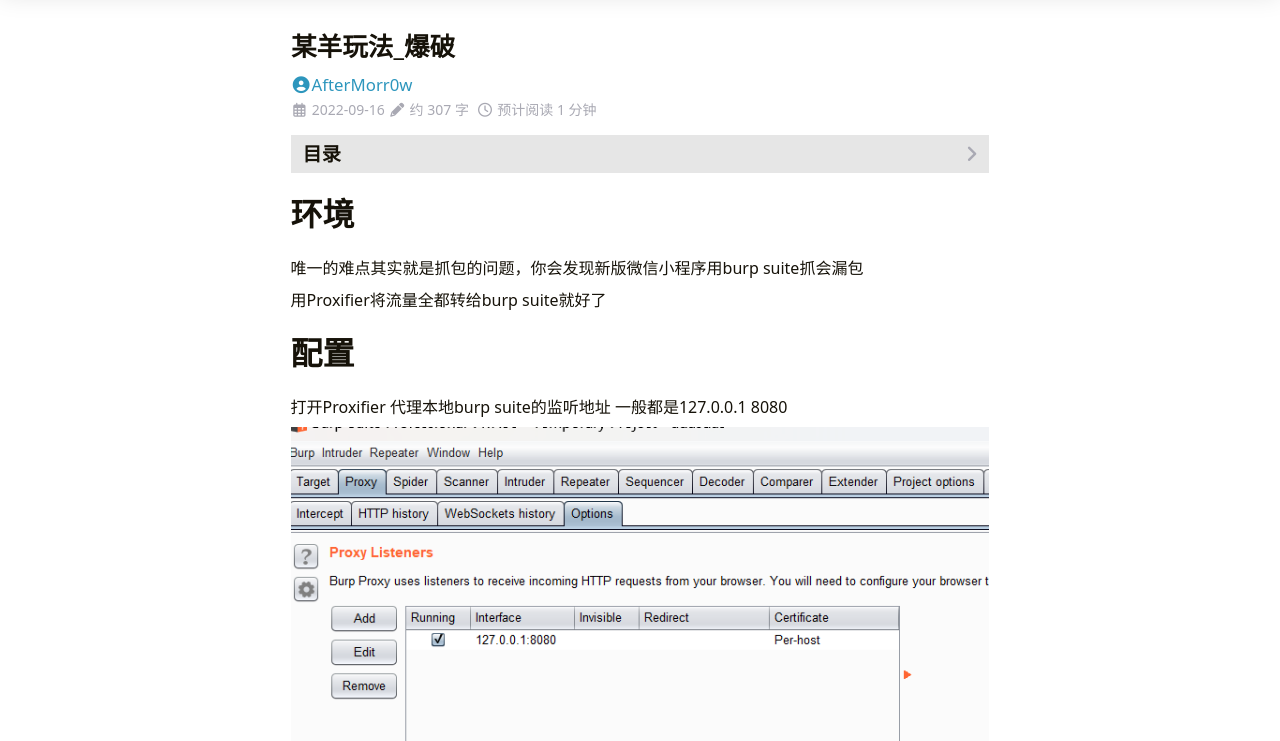
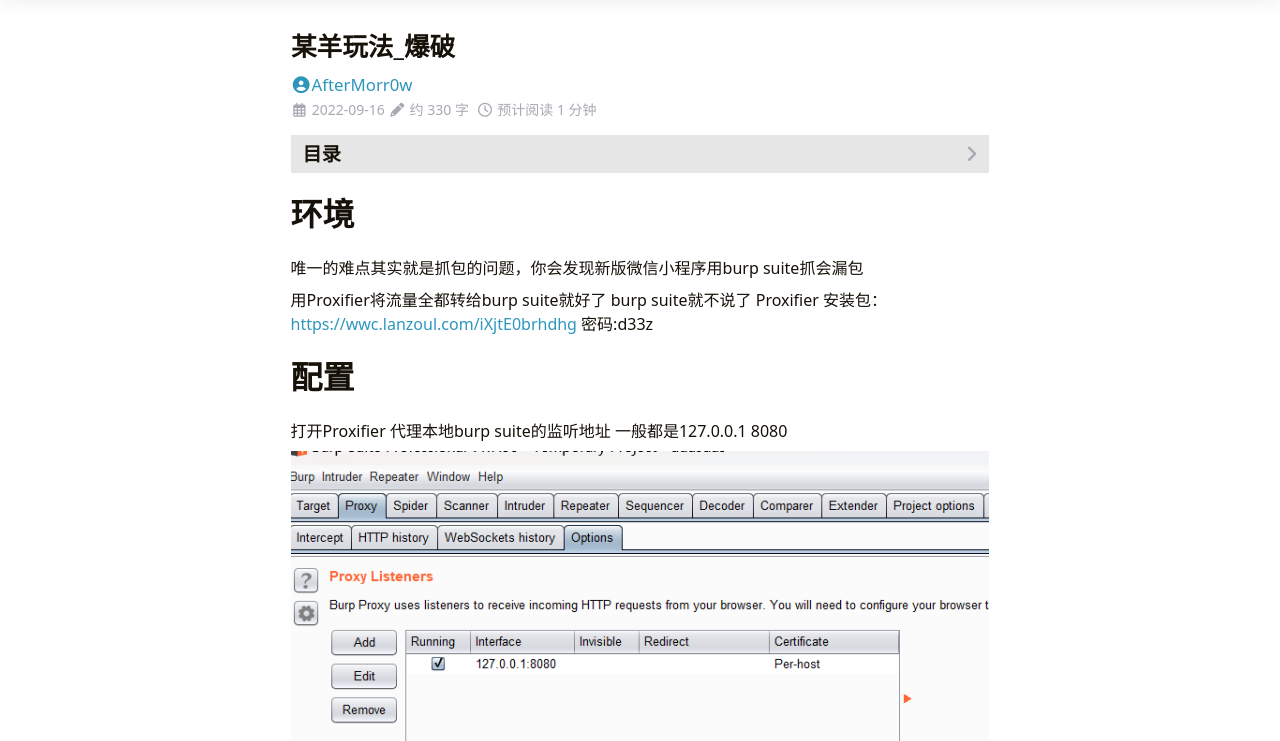
Before and after one commit to AfterMorr0w/AfterMorr0w.github.io, a plain HTML site: page posts/某羊玩法_爆破/index.html in a window 1280 px wide. Shown: the part 59-800 px from the top of the page. Drawn offline with nearby package versions, Linux system fonts and the light colour scheme; some packages are replaced by stand-ins of ours; no server answers.

Commit message:
yyyy/mm/dd-hh:mm

```diff
--- a/posts/某羊玩法_爆破/index.html
+++ b/posts/某羊玩法_爆破/index.html
@@ -28,7 +28,7 @@
         "mainEntityOfPage": {
             "@type": "WebPage",
             "@id": "https:\/\/aftermorr0w.github.io\/posts\/%E6%9F%90%E7%BE%8A%E7%8E%A9%E6%B3%95_%E7%88%86%E7%A0%B4\/"
-        },"genre": "posts","wordcount":  307 ,
+        },"genre": "posts","wordcount":  330 ,
         "url": "https:\/\/aftermorr0w.github.io\/posts\/%E6%9F%90%E7%BE%8A%E7%8E%A9%E6%B3%95_%E7%88%86%E7%A0%B4\/","datePublished": "2022-09-16T08:33:53+08:00","dateModified": "2022-09-16T08:33:53+08:00","publisher": {
             "@type": "Organization",
             "name": ""},"author": {
@@ -70,7 +70,7 @@
             <div class="toc-content" id="toc-content-auto"></div>
         </div><article class="page single"><h1 class="single-title animate__animated animate__flipInX">某羊玩法_爆破</h1><div class="post-meta">
             <div class="post-meta-line"><span class="post-author"><a href="/" title="Author" rel="author" class="author"><i class="fas fa-user-circle fa-fw" aria-hidden="true"></i>AfterMorr0w</a></span></div>
-            <div class="post-meta-line"><i class="far fa-calendar-alt fa-fw" aria-hidden="true"></i>&nbsp;<time datetime="2022-09-16">2022-09-16</time>&nbsp;<i class="fas fa-pencil-alt fa-fw" aria-hidden="true"></i>&nbsp;约 307 字&nbsp;
+            <div class="post-meta-line"><i class="far fa-calendar-alt fa-fw" aria-hidden="true"></i>&nbsp;<time datetime="2022-09-16">2022-09-16</time>&nbsp;<i class="fas fa-pencil-alt fa-fw" aria-hidden="true"></i>&nbsp;约 330 字&nbsp;
                 <i class="far fa-clock fa-fw" aria-hidden="true"></i>&nbsp;预计阅读 1 分钟&nbsp;</div>
         </div><div class="details toc" id="toc-static"  data-kept="true">
                 <div class="details-summary toc-title">
@@ -80,7 +80,11 @@
                 <div class="details-content toc-content" id="toc-content-static"><nav id="TableOfContents"></nav></div>
             </div><div class="content" id="content"><h1 id="环境">环境</h1>
 <p>唯一的难点其实就是抓包的问题，你会发现新版微信小程序用burp suite抓会漏包</p>
-<p>用Proxifier将流量全都转给burp suite就好了</p>
+<p>用Proxifier将流量全都转给burp suite就好了
+burp suite就不说了
+Proxifier 安装包：
+<a href="https://wwc.lanzoul.com/iXjtE0brhdhg" target="_blank" rel="noopener noreffer ">https://wwc.lanzoul.com/iXjtE0brhdhg</a>
+密码:d33z</p>
 <h1 id="配置">配置</h1>
 <p>打开Proxifier 代理本地burp suite的监听地址
 一般都是127.0.0.1 8080</p>
```
